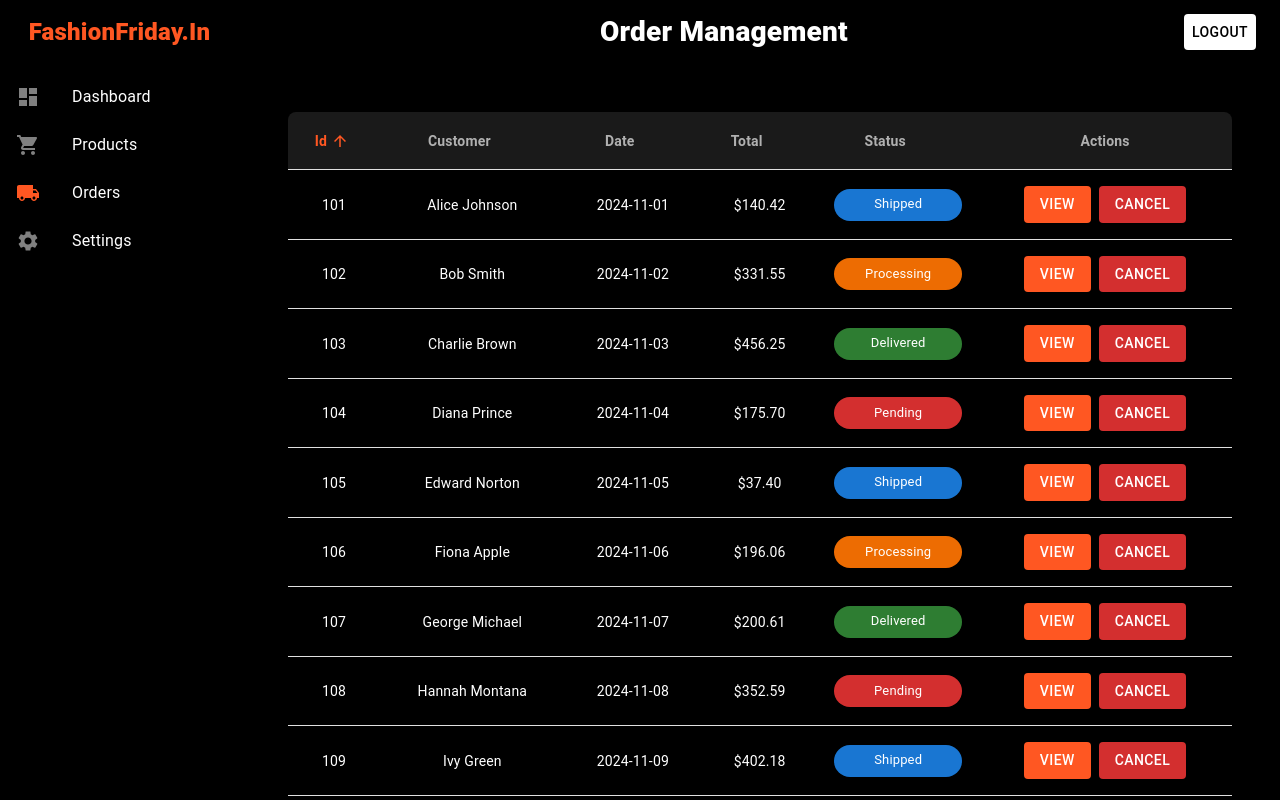
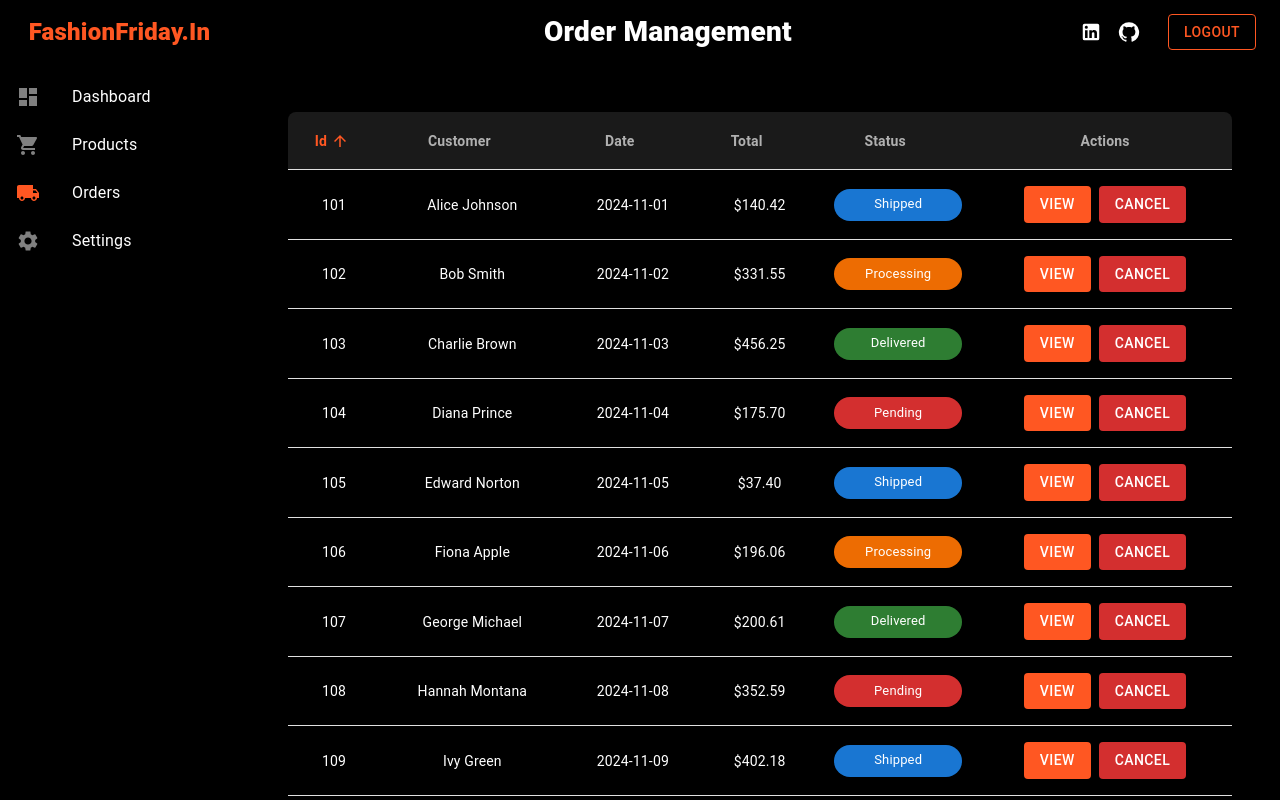
Before and after one commit to ajmalfaris11/react-mui-dashboard, a React (Create React App) app: page /Orders in a window 1280 px wide. Shown: the top 800 px of the page. Built offline with nearby package versions, Linux system fonts and the light colour scheme.

Commit message:
feat(AppBar): add LinkedIn and GitHub icons
- Added LinkedIn and GitHub icons to the AppBar using Material-UI's IconButton component
- Styled icons to match the AppBar color scheme
- Updated layout to include social media links alongside the Logout button

```diff
--- a/src/app/components/DashboardWrapper.js
+++ b/src/app/components/DashboardWrapper.js
@@ -1,7 +1,6 @@
 import React from "react";
 import Box from "@mui/material/Box";
 import Drawer from "@mui/material/Drawer";
-import CssBaseline from "@mui/material/CssBaseline";
 import AppBar from "@mui/material/AppBar";
 import Toolbar from "@mui/material/Toolbar";
 import List from "@mui/material/List";
@@ -16,13 +15,15 @@ import DashboardIcon from "@mui/icons-material/Dashboard";
 import SettingsIcon from "@mui/icons-material/Settings";
 import LocalShippingIcon from "@mui/icons-material/LocalShipping";
 import ShoppingCartIcon from "@mui/icons-material/ShoppingCart";
-import StoreIcon from "@mui/icons-material/Store";
+import IconButton from "@mui/material/IconButton";
+import LinkedInIcon from "@mui/icons-material/LinkedIn";
+import GitHubIcon from "@mui/icons-material/GitHub";
 
 const drawerWidth = 240;
 
 export default function DashboardWrapper({ title, children }) {
   return (
-    <Box sx={{ display: "flex"}}>
+    <Box sx={{ display: "flex" }}>
       <AppBar
         position="fixed"
         sx={{
@@ -47,7 +48,41 @@ export default function DashboardWrapper({ title, children }) {
             {title}
           </Typography>
 
-          <Button sx={{ bgcolor: "white", color: "black","&:hover":{background:"#FF5722"} }} href="login">
+          {/* LinkedIn Icon */}
+          <IconButton
+            href="https://www.linkedin.com/in/ajmal-faris-31b0a22b5/"
+            target="_blank"
+            sx={{ color: "white", "&:hover": { color: "#0077B5" } }}
+          >
+            <LinkedInIcon sx={{ fontSize: "22px" }} />
+          </IconButton>
+
+          {/* GitHub Icon */}
+          <IconButton
+            href="https://github.com/ajmalfaris11"
+            target="_blank"
+            sx={{
+              color: "white",
+              "&:hover": { color: "#FF5722" },
+              marginRight: "20px",
+            }}
+          >
+            <GitHubIcon sx={{ fontSize: "22px" }} />
+          </IconButton>
+
+          {/* Logout Button */}
+          <Button
+            variant="outlined"
+            sx={{
+              color: "#FF5722",
+              borderColor: "#FF5722",
+              "&:hover": {
+                backgroundColor: "#FF5722",
+                color: "white",
+              },
+            }}
+            href="login"
+          >
             Logout
           </Button>
         </Toolbar>
@@ -97,7 +132,9 @@ export default function DashboardWrapper({ title, children }) {
           <ListItem disablePadding>
             <ListItemButton href="Products">
               <ListItemIcon
-                sx={{ color: title === "PRODUCT MANAGEMENT" ? "#FF5722" : "gray" }}
+                sx={{
+                  color: title === "PRODUCT MANAGEMENT" ? "#FF5722" : "gray",
+                }}
               >
                 <ShoppingCartIcon />
               </ListItemIcon>
@@ -108,7 +145,9 @@ export default function DashboardWrapper({ title, children }) {
           <ListItem disablePadding>
             <ListItemButton href="Orders">
               <ListItemIcon
-                sx={{ color: title === "Order Management" ? "#FF5722" : "gray" }}
+                sx={{
+                  color: title === "Order Management" ? "#FF5722" : "gray",
+                }}
               >
                 <LocalShippingIcon />
               </ListItemIcon>
```
